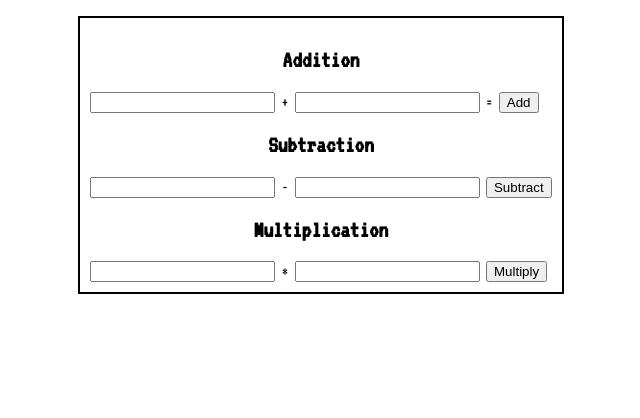
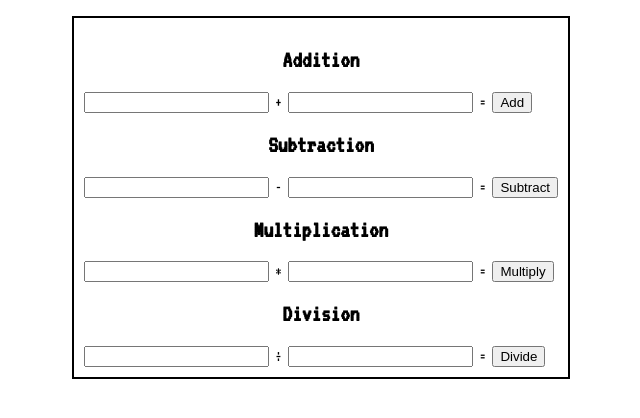
Before and after one commit to michellerenehey/lab-04-calculator-foundations, a plain HTML site: page index.html in a window 1280 px wide. Shown: the part 106-524 px from the top of the page, without its empty margins (319-959 px from the left). Drawn offline with Linux system fonts and the light colour scheme.

Commit message:
created UI for division

```diff
--- a/index.html
+++ b/index.html
@@ -30,14 +30,23 @@
             <input id="sub-input1" type="text">
             -
             <input id="sub-input2" type="text">
+            =
             <span id="sub-answer"></span>
             <button id="sub-btn">Subtract</button>
             <h2>Multiplication</h2>
             <input id="mult-input1" type="text">
             *
             <input id="mult-input2" type="text">
+            =
             <span id="mult-answer"></span>
             <button id="mult-btn">Multiply</button>
+            <h2>Division</h2>
+            <input id="div-input1" type="text">
+            ÷
+            <input id="div-input2" type="text">
+            =
+            <span id="div-answer"></span>
+            <button id="div-btn">Divide</button>
         </div>
     </main>
 
```
